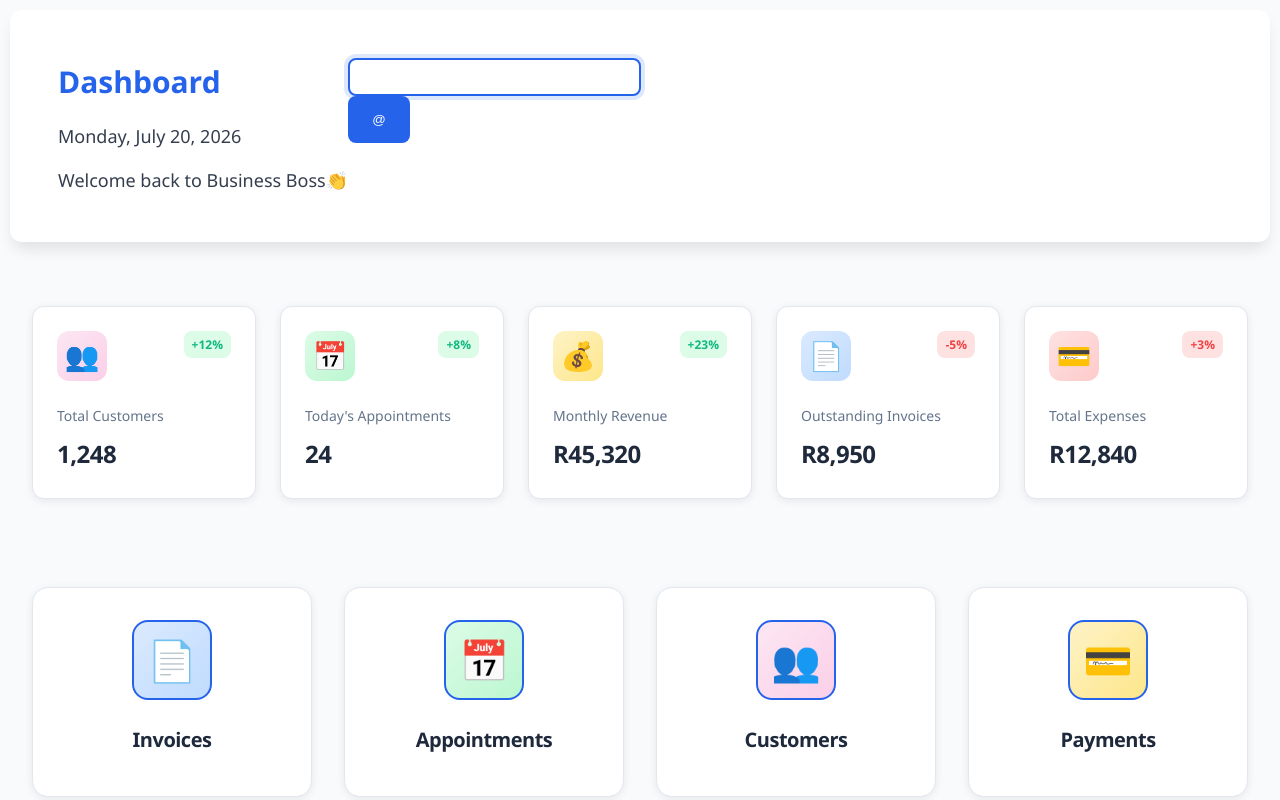
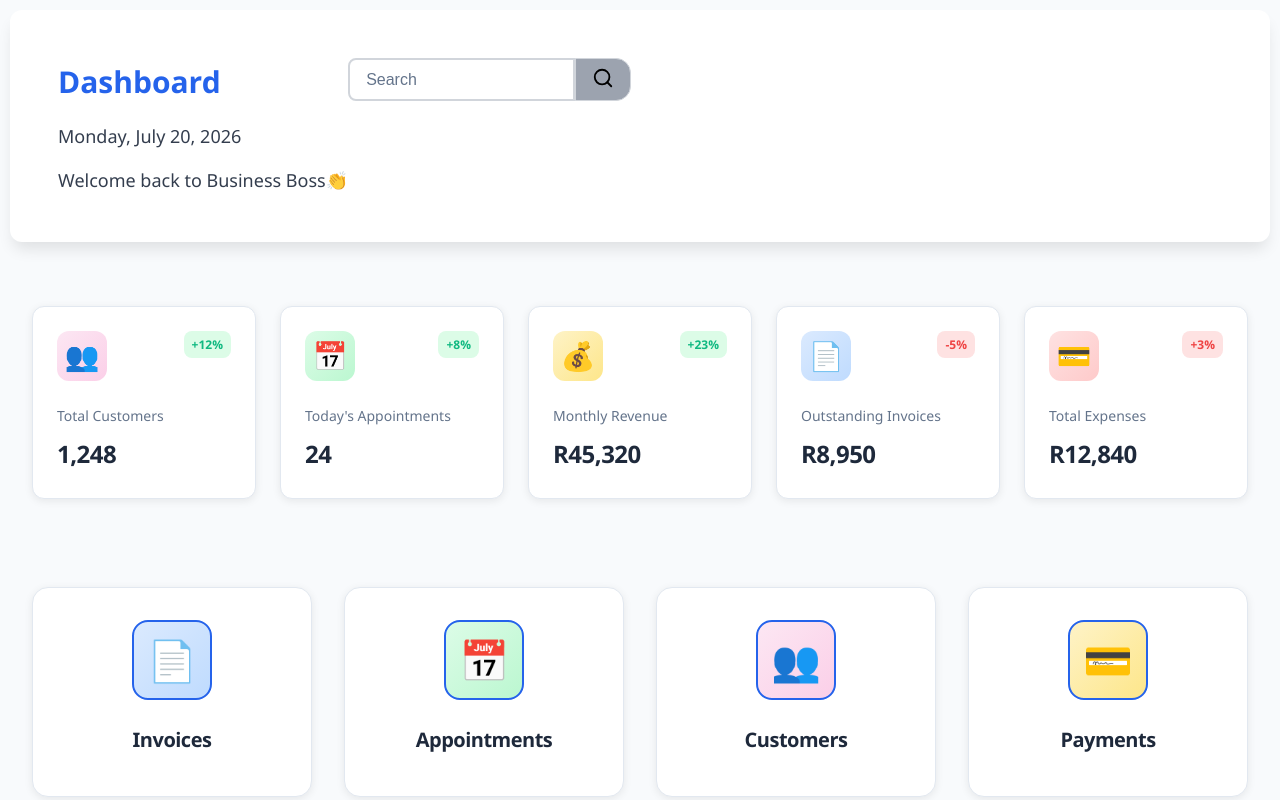
Before and after one commit to shandukanikhakhathi2006-hue/Bussiness-Boss, a plain HTML site: page dashboard.html in a window 1280 px wide. Shown: the top 800 px of the page. Drawn offline with nearby package versions, Linux system fonts and the light colour scheme.

Commit message:
updated the dashboard

```diff
--- a/dashboard.css
+++ b/dashboard.css
@@ -21,12 +21,15 @@ html{
     --text-muted: #94a3b8;
     --text-light: #cbd5e1;
     --text-white: #ffffff;
+    --place-holder-text:#9ca3af;
 
     /* Background Colors */
     --bg-primary: #ffffff;
     --bg-secondary: #f8fafc;
     --bg-tertiary: #f1f5f9;
     --bg-hover: #2563eb;
+    --search-bar-background:#ffffff;
+    --search-btn-background:#9ca3af;
 
     /* Status Colors */
     --success: #10b981;
@@ -37,6 +40,8 @@ html{
     /* Border Colors */
     --border-color: #e2e8f0;
     --border-dark: #cbd5e1;
+    --serach-bar-border:#d1d5db;
+    --search-bar-focus:#1f2937;
 
     /* Spacing */
     --spacing-xs: 0.25rem;
@@ -96,7 +101,7 @@ main{
     width: 100%;
     transition: margin-left var(--transition-base);
 }
-button{
+button:not(.search-btn){
     background-color: var(--brand-color);
     color: var(--text-white);
     border: none;
@@ -106,7 +111,7 @@ button{
     cursor: pointer;
     transition: background-color var(--transition-base);
 }
-button:hover{
+button:not(.search-btn):hover{
     background-color: var(--brand-dark);
 }
 
@@ -116,7 +121,7 @@ button:hover{
     display: flex;
     position:sticky;
     z-index:1000;
-    padding: var(--spacing-xl);
+    padding:0 var(--spacing-xl);
     background: var(--text-white);
     color: var(--text-primary);
     border-radius: var(--radius-lg);
@@ -129,9 +134,6 @@ button:hover{
     display: flex;
     flex-direction: column;
     flex: 1fr;
-}
-nav{
-
 }
 
 .dashboard-header h1{
@@ -146,6 +148,12 @@ nav{
     font-size: var(--font-lg);
     opacity: 0.9;
 }
+
+.input-container{
+    display: flex;
+
+}
+
 .search-bar{
     padding: var(--spacing-sm);
     width: 100%;
@@ -153,13 +161,34 @@ nav{
     font-weight: var(--font-normal);
     border-radius: var(--radius-md);
     outline: none;
-    border: 2px solid var(--brand-color);
-    outline: none;
-    cursor: auto;
-    border-color:  var(--brand-color);
-    box-shadow: 0 0 0 4px rgba(37, 99, 235, 0.15);
+    border:  2px solid var(--serach-bar-border);
+    border-top-right-radius: 0px;
+    border-bottom-right-radius: 0px;
+}
+.search-bar::placeholder{
+    font-size: var(--font-normal);
+    color: var(--text-secondary);
+    padding:var(--spacing-sm);
+}
+.search-bar:focus{
+    border-color:var(--search-bar-focus);
+}
+.search-btn{
+    background-color: var(--search-btn-background);
+    border: 1px solid var(--serach-bar-border);
+    outline:none;
+    border-top-right-radius: 15px;
+    border-bottom-right-radius: 15px;
+    padding: var(--spacing-sm) var(--spacing-md);
+    border-top-left-radius: 0px;
+    border-bottom-left-radius: 0px;
+
 }
 
+.search-btn:hover{
+    cursor: pointer;
+    background-color: #6b7280;
+}
 
 .dashboard-header .welcome-message::after{
     content:"👏";
--- a/dashboard.html
+++ b/dashboard.html
@@ -14,9 +14,23 @@
             <p class="welcome-message">Welcome back to Business Boss</p>
         </div>
         <nav>
-
-          <input type="search" class="search-bar">
-          <button class="search-btn">@</button>
+           <div class="input-container">
+            <input type="search" class="search-bar" placeholder="Search">
+            <button class="search-btn">
+                <svg xmlns="http://www.w3.org/2000/svg"
+                     width="22"
+                     height="22"
+                     viewBox="0 0 24 24"
+                     fill="none"
+                     stroke="currentColor"
+                     stroke-width="2"
+                     stroke-linecap="round"
+                     stroke-linejoin="round">
+                    <circle cx="11" cy="11" r="8"></circle>
+                    <line x1="21" y1="21" x2="16.65" y2="16.65"></line>
+                </svg>
+            </button>
+           </div>
         </nav>
         </header>
         <main>
```
